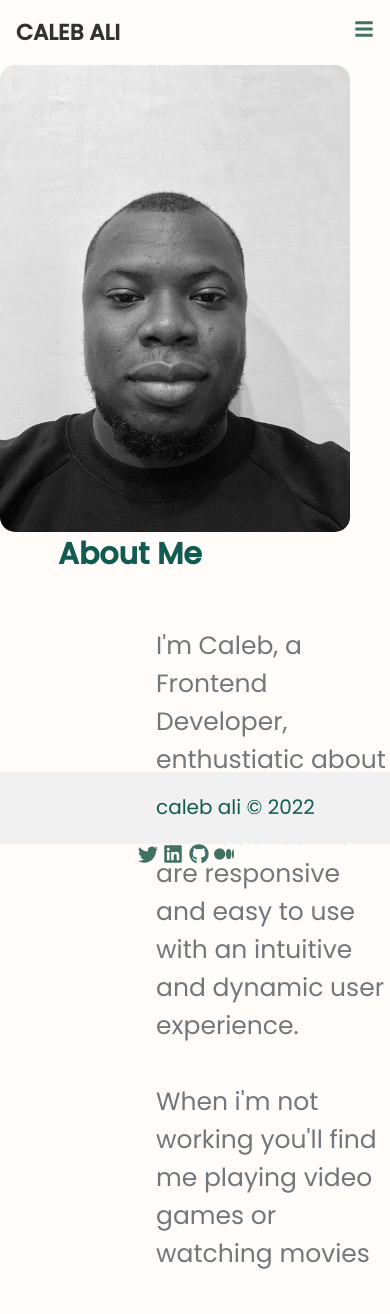
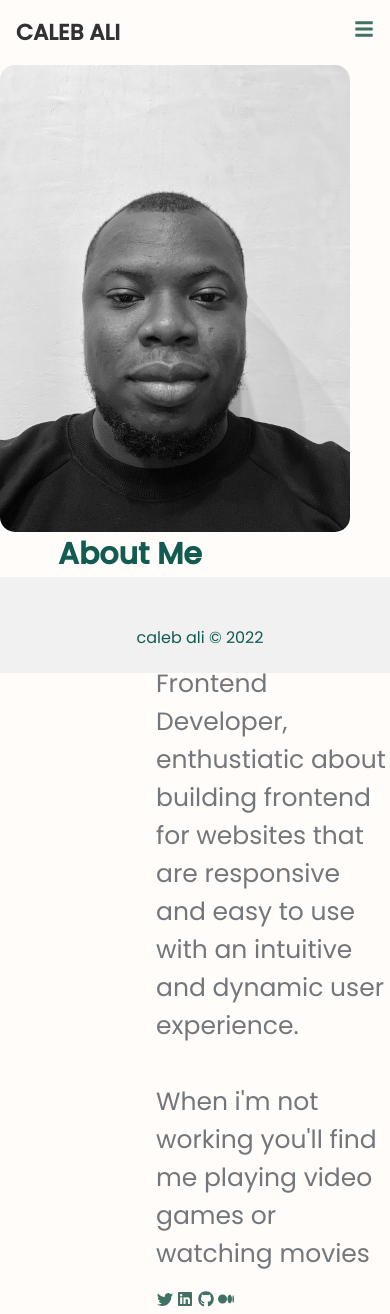
Before and after one commit to caleb-ali/myportfolio, a React (Create React App) app: page /about in a window 390 px wide. Before the commit the page ends 1273 px from the top, so only its background shows below. Built offline with nearby package versions, Linux system fonts and the light colour scheme.

Commit message:
more changes to projects for mobile

```diff
--- a/src/components/Footer.css
+++ b/src/components/Footer.css
@@ -23,7 +23,27 @@
     margin-right: 40%;
 }
 
-@media screen and (max-width:480px) {
+@media screen and (max-width: 768px){
+    .site-footer {
+        position: relative;
+        height: 6em;
+    }
+
+    .copyright-text {
+       font-size: 1em;
+       margin: 0;
+       margin-top: 3em;
+       position: absolute;
+       margin-left: 35%;
+
+    }
+
+    .footer-links {
+        font-size: 1em;
+        margin: 0;
+        margin-top: 1em;
+        margin-right: 40%;
+    }
 
 }
 
--- a/src/components/HeroimgStyles.css
+++ b/src/components/HeroimgStyles.css
@@ -78,7 +78,7 @@
 
 
 
-
+/* used em and rem because mobile responsiveness wanted to stress me*/
 @media screen and (max-width: 768px)  {
 
 
@@ -88,7 +88,7 @@
 
     .intro-img {
        width: 70%;
-       left: 4rem;
+       left: 4.5rem;
     }
 
     .content h1 {
@@ -96,7 +96,7 @@
         margin-bottom: 20px;
         width: 100%;
         font-size: 1.6em;
-        left: 1rem;
+        left: 1.8rem;
     }
 
     .content h2 {
@@ -108,7 +108,7 @@
     }
 
     .content button {
-        margin-left: 70px;
+        margin-left: 3rem;
     }
 
 }
--- a/src/components/Projectcard.css
+++ b/src/components/Projectcard.css
@@ -31,16 +31,16 @@
     .p {
         width: 100%;
         height: 50vh;
-        margin-bottom: 50px;
+        margin-bottom: 4em;
 
     }
 
     .p h2 {
-        margin-bottom: 15px;
+        margin-bottom: 1em;
     }
 
     .p button {
-        margin: 50px;
+        margin: 1em;
     }
 }
 
```
